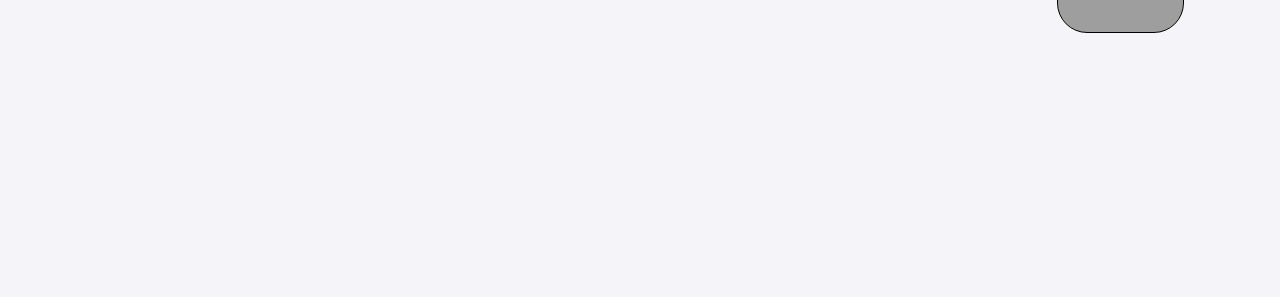
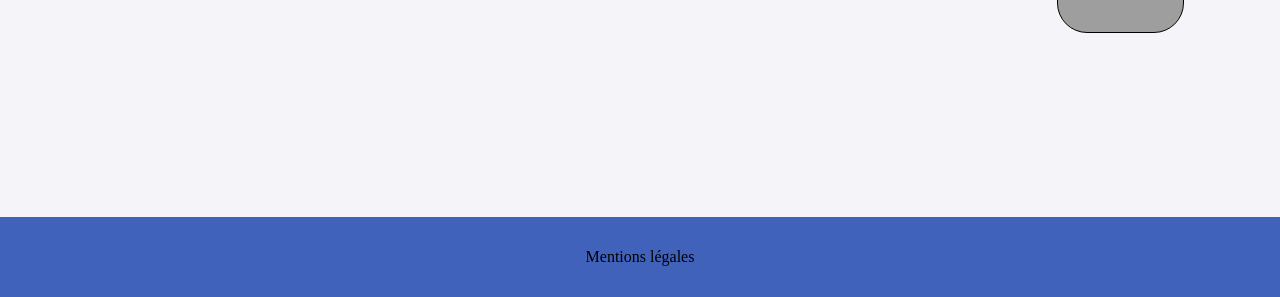
Before and after one commit to matthiasfaucon/123villages, a PHP site: page /php/ville.php in a window 1280 px wide. Shown: the part 641-938 px from the top of the page. Before the commit the page ends 674 px from the top, so only its background shows below. Run offline with PHP 8.4, Linux system fonts and the light colour scheme; grey boxes are pictures that could not be loaded.

Commit message:
Ajout footer

```diff
--- a/php/ville.php
+++ b/php/ville.php
@@ -33,6 +33,6 @@
   </div>
 </section>
 <br><br><br><br><br><br><br><br>
-
+<footer>Mentions légales</footer>
 </body>
 </html>
```
